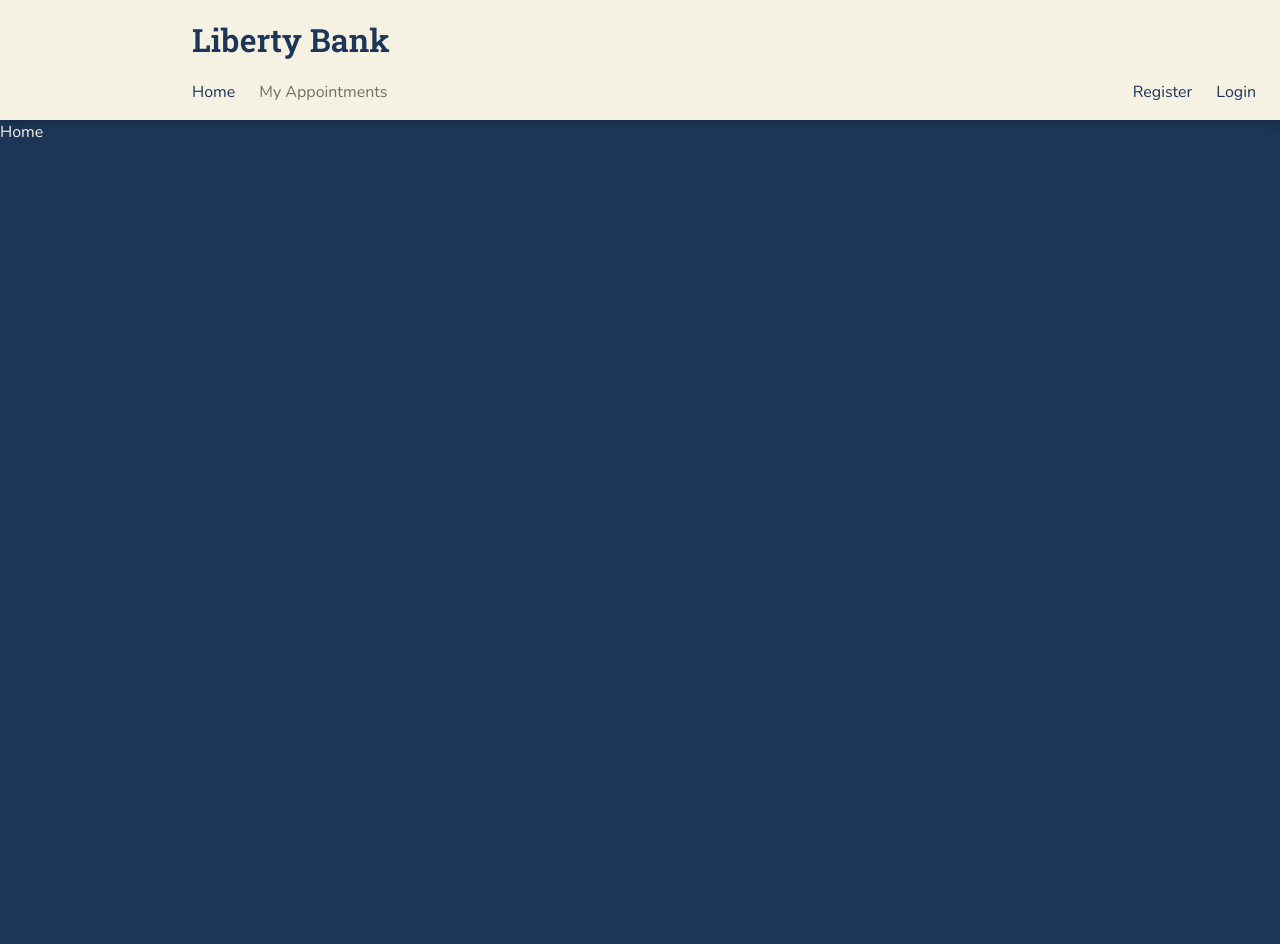
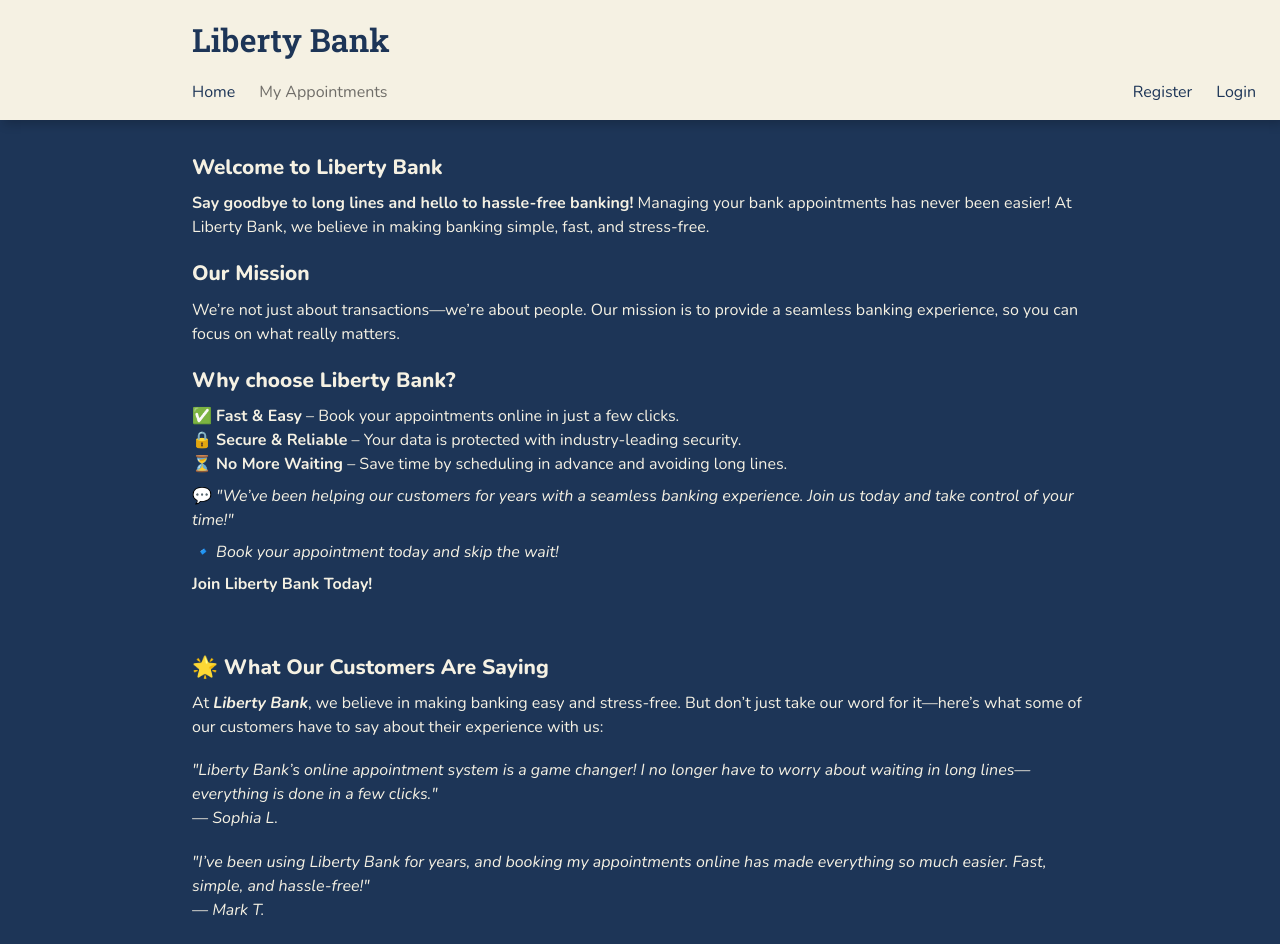
Before and after one commit to AgusChoque/LibertyBank, a React (Vite) app in the folder front/: page / in a window 1280 px wide. Shown: the top 944 px of the page. Before the commit the page ends 800 px from the top, so only its background shows below. Built offline with nearby package versions, Linux system fonts and the light colour scheme.

Commit message:
Last Commit

```diff
--- a/front/src/components/Appointment.jsx
+++ b/front/src/components/Appointment.jsx
@@ -8,10 +8,10 @@ const Appointment = ({id, date, time, reason, status}) => {
     const { refetchAppointments } = useContext(UserContext);
     const { refetch } = useAxiosAppointment("cancel", 0);
     const { showAlert } = useAlert();
+    const [ day, month, year] = date.split("/").map(Number);
     const now = new Date();
-    const appointDate = new Date(date);
     const [hour, min] = time.split(":").map(Number);
-    const dateLimit = new Date(appointDate.getFullYear(), appointDate.getMonth(), appointDate.getDate() - 1, hour, min);
+    const dateLimit = new Date(year, month -1, day - 1, hour, min);
 
     const handleCancel = async () => {
         try {
@@ -34,7 +34,7 @@ const Appointment = ({id, date, time, reason, status}) => {
             <p className={large}>{reason}</p>
             <div className={medium}>
                 {status === "active"
-                ? <button onClick={handleCancel} className={myButon} disabled={ dateLimit < now ? false : true } >Cancel</button>
+                ? <button onClick={handleCancel} className={myButon} disabled={ dateLimit < now ? true : false } >Cancel</button>
                 : <></>}
             </div>
         </div>
--- /dev/null
+++ b/front/src/components/FAQ.jsx
@@ -0,0 +1,12 @@
+import { container } from "../styles/FAQ.module.css";
+
+const FAQ = ({question, answer}) => {
+    return(
+        <div className={container}>
+            <q><strong>{question}</strong></q>
+            <q><i>{answer}</i></q>
+        </div>
+    );
+};
+
+export default FAQ;
--- /dev/null
+++ b/front/src/components/Testimonial.jsx
@@ -0,0 +1,10 @@
+const Testimonial = ({ name, quote}) => {
+    return(
+        <div>
+            <p><i>"{quote}"</i></p>
+            <p><i>— {name}</i></p>
+        </div>
+    );
+};
+
+export default Testimonial;
--- /dev/null
+++ b/front/src/helpers/faqs.js
@@ -0,0 +1,39 @@
+const faqs = [
+    {
+        id: 1,
+        question: "How can I schedule an appointment online?",
+        answer: `It's easy! Simply go to the "My Appointments" section on our website, select the service you need, and choose a time and date that works best for you.`
+    },
+    {
+        id: 2,
+        question: "Is Liberty Bank secure?",
+        answer: "Yes, your data security is our priority. We use the latest technologies to protect your information and ensure a safe and reliable banking experience."
+    },
+    {
+        id: 3,
+        question: "Can I change my appointment after scheduling it?",
+        answer: "You cannot modify your appointment, but you can cancel it with at least 24 hours' notice and schedule a new one."
+    },
+    {
+        id: 4,
+        question: "What types of services can I schedule?",
+        answer: "You can book appointments for various services, including Loan Applications, Credit Card Requests, Investment Advisory, Fraud Reports, Document Submissions, Banking Assistance, and more."
+    },
+    {
+        id: 5,
+        question: "Can I schedule an appointment for urgent matters?",
+        answer: "Our appointment system allows you to book services in advance, ensuring you get the time slot that works best for you. For urgent matters, please contact us directly for assistance."
+    },
+    {
+        id: 6,
+        question: "Is there a fee for making an appointment?",
+        answer: "No, booking an appointment with Liberty Bank is completely free of charge."
+    },
+    {
+        id: 7,
+        question: "How do I know if my appointment is confirmed?",
+        answer: "Once your appointment is booked, you’ll receive a confirmation email with all the details, including the time and service. You'll also receive a reminder closer to the appointment date."
+    },
+];
+
+export default faqs;
--- /dev/null
+++ b/front/src/helpers/testimonials.js
@@ -0,0 +1,24 @@
+const testimonials = [
+    {
+        id: 1,
+        name: "Sophia L.",
+        quote: "Liberty Bank’s online appointment system is a game changer! I no longer have to worry about waiting in long lines—everything is done in a few clicks."
+    },
+    {
+        id: 2,
+        name: "Mark T.",
+        quote: "I’ve been using Liberty Bank for years, and booking my appointments online has made everything so much easier. Fast, simple, and hassle-free!"
+    },
+    {
+        id: 3,
+        name: "Jessica P.",
+        quote: "What I love about Liberty Bank is the security and ease of scheduling. I’ve always felt confident with their services."
+    },
+    {
+        id: 4,
+        name: "Tommy H.",
+        quote: "The app is user-friendly, and the customer support is amazing! I booked my appointment in less than 5 minutes. I recommend Liberty Bank to all my friends!"
+    },
+];
+
+export default testimonials;
--- /dev/null
+++ b/front/src/styles/FAQ.module.css
@@ -0,0 +1,4 @@
+.container{
+    display: flex;
+    flex-direction: column;
+}
--- /dev/null
+++ b/front/src/styles/Home.module.css
@@ -0,0 +1,36 @@
+.container {
+    width: 70vw;
+    justify-self: center;
+    display: flex;
+    flex-direction: column;
+    gap: 3.5em;
+    margin-top: 2em;
+    margin-bottom: 5em;
+}
+
+.mySection {
+    display: flex;
+    flex-direction: column;
+    gap: 1.2em;
+}
+
+.myArticle {
+    display: flex;
+    flex-direction: column;
+    gap: .5em;
+    align-items: start;
+}
+
+.subtitle {
+    font-size: 1.3em;
+    font-weight: 800;
+}
+
+.joinUs {
+ transition: color ease .3s, transform ease .3s;
+}
+
+.joinUs:hover {
+    color: #E6AF2E;
+    transform: scale(1.1);
+}
--- a/front/src/views/Home.jsx
+++ b/front/src/views/Home.jsx
@@ -1,8 +1,68 @@
+import {Link} from "react-router-dom";
+import Testimonial from "../components/Testimonial";
+import FAQ from "../components/FAQ";
+import testimonials from "../helpers/testimonials";
+import faqs from "../helpers/faqs";
+import { container, mySection, myArticle, subtitle, joinUs } from "../styles/Home.module.css";
+
 const Home = () => {
     return (
-        <>
-            <h2>Home</h2>
-        </>
+        <div className={container}>
+            <section className={mySection}>
+                <article className={myArticle}>
+                    <h2 className={subtitle}>Welcome to Liberty Bank</h2>
+                    <p><strong>Say goodbye to long lines and hello to hassle-free banking!</strong> Managing your bank appointments has never been easier! At Liberty Bank, we believe in making banking simple, fast, and stress-free.</p>
+                </article>
+                <article className={myArticle}>
+                    <h3 className={subtitle}>Our Mission</h3>
+                    <p>We’re not just about transactions—we’re about people. Our mission is to provide a seamless banking experience, so you can focus on what really matters.</p>
+                </article>
+                <article className={myArticle}>
+                    <h3 className={subtitle}>Why choose Liberty Bank?</h3>
+                    <ul>
+                        <li>✅ <strong>Fast & Easy</strong> – Book your appointments online in just a few clicks.</li>
+                        <li>🔒 <strong>Secure & Reliable</strong> – Your data is protected with industry-leading security.</li>
+                        <li>⏳ <strong>No More Waiting</strong> – Save time by scheduling in advance and avoiding long lines.</li>
+                    </ul>
+                    <p>💬 <q><i>"We’ve been helping our customers for years with a seamless banking experience. Join us today and take control of your time!"</i></q></p>
+                    <p><i>🔹 Book your appointment today and skip the wait!</i></p>
+                    <Link to="/register" className={joinUs} ><strong>Join Liberty Bank Today!</strong></Link>
+                </article>
+            </section>
+            <section className={mySection}>
+                <article className={myArticle}>
+                    <h2 className={subtitle}>🌟 What Our Customers Are Saying</h2>
+                    <p>At <strong><i>Liberty Bank</i></strong>, we believe in making banking easy and stress-free. But don’t just take our word for it—here’s what some of our customers have to say about their experience with us:</p>
+                </article>
+                {
+                    testimonials.map(testimonial => {
+                        return <article key={testimonial.id}>
+                            <Testimonial
+                            name={testimonial.name}
+                            quote={testimonial.quote} />
+                        </article>
+                    })
+                }
+                <article className={myArticle}>
+                    <p>We’re proud to help thousands of customers enjoy a faster, easier, and more secure banking experience. Ready to experience it for yourself?</p>
+                </article>
+            </section>
+            <section className={mySection}>
+                <article className={myArticle}>
+                    <h2 className={subtitle}>❓ Frequently Asked Questions (FAQ)</h2>
+                    <p>Here are some of the most common questions about Liberty Bank and our services. If you have any other inquiries, feel free to contact us!</p>
+                </article>
+                {
+                    faqs.map(faq => {
+                        return <article key={faq.id} >
+                            <FAQ
+                            question={faq.question}
+                            answer={faq.answer} />
+                        </article>
+                    })
+                }
+            </section>
+        </div>
     );
 };
 
```
Also changed, not shown: 1 other file (tests, documents, lock files or other folders).
